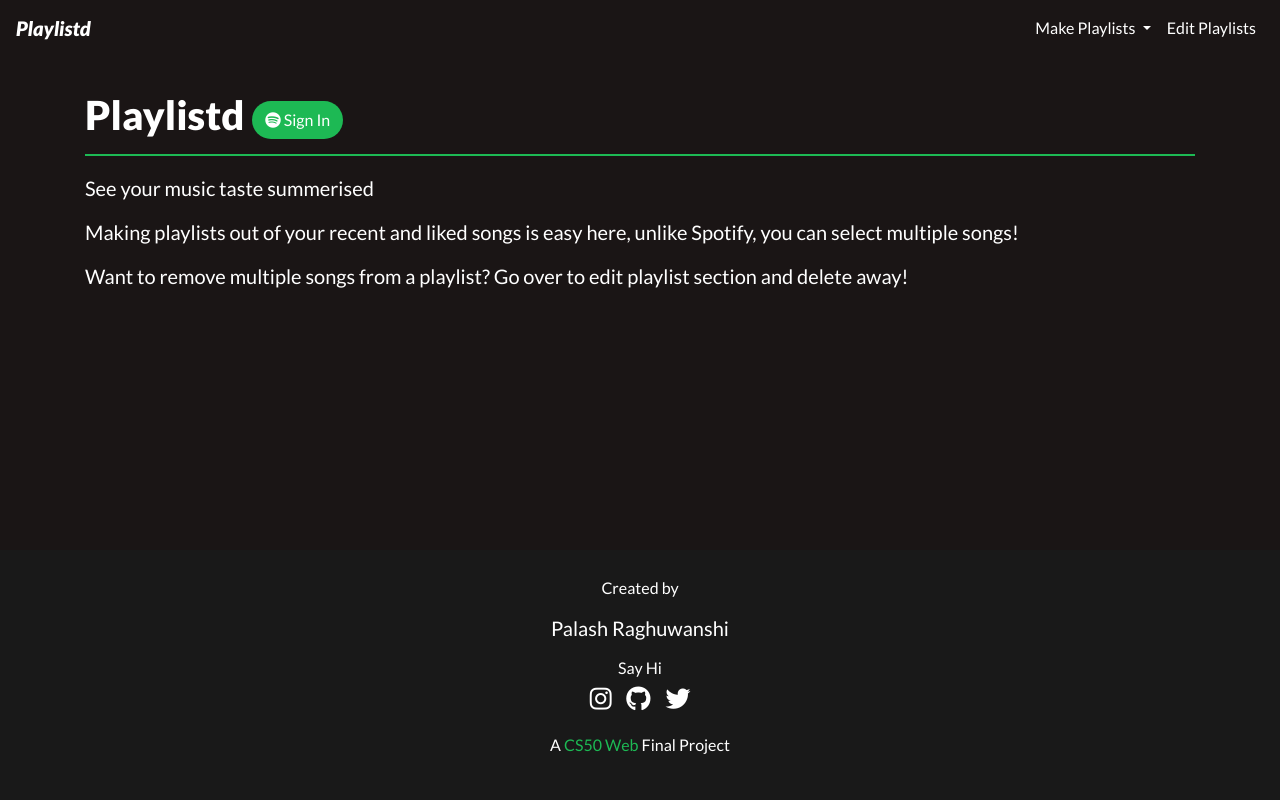
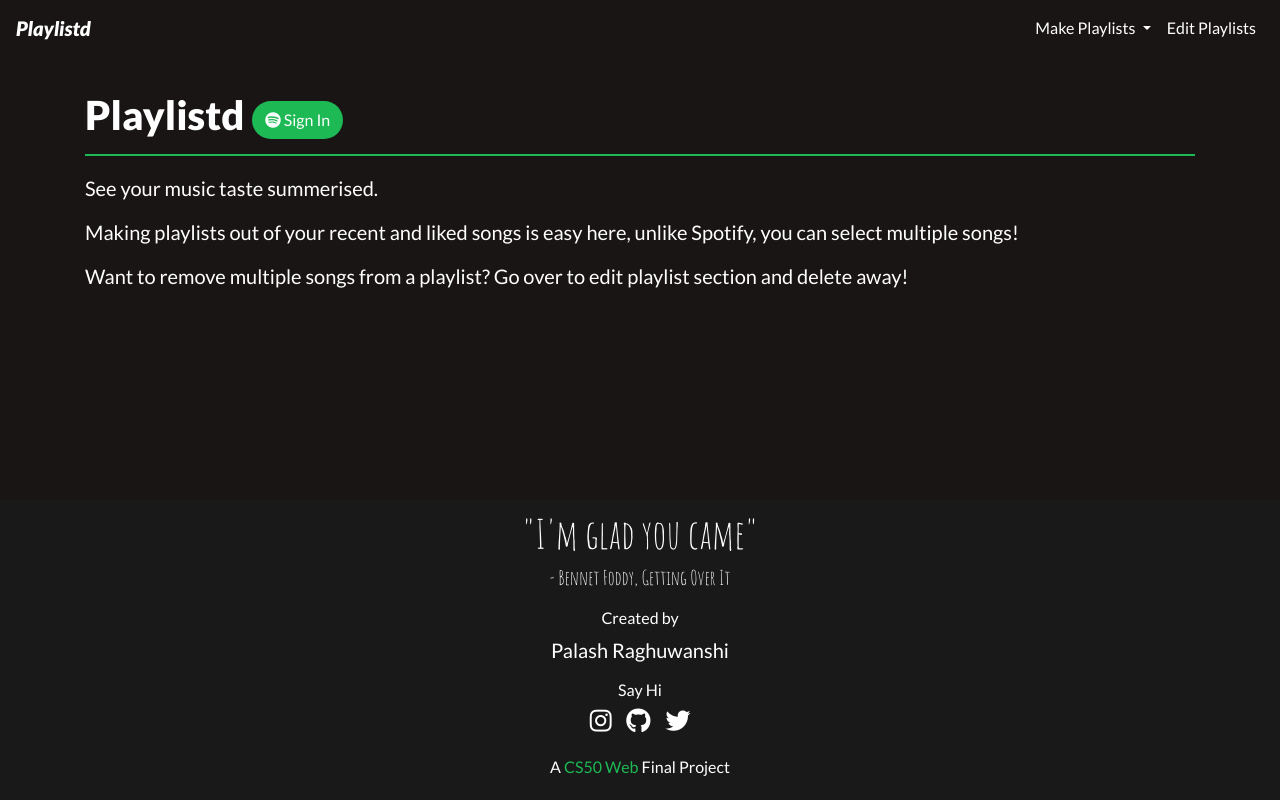
Before and after one commit to raghupalash/playlistd, a Django app: template app/templates/app/landing_page.html in a window 1280 px wide. Run offline with Django 3.2, Linux system fonts and the light colour scheme; the template is opened without the code that fills it, so the values that code supplies are empty; some libraries are stand-ins or nearby versions.

Commit message:
Add footer thanks

```diff
--- a/app/static/app/styles.css
+++ b/app/static/app/styles.css
@@ -9,7 +9,7 @@
 
 #main-container {
     min-height: 100%;
-    padding-bottom: 250px;
+    padding-bottom: 300px;
 }
 
 #profile-image {
@@ -280,8 +280,8 @@
     padding: 10px;
     margin-top: 40px;
     width:100%;
-    height:250px;
-    margin-top: -250px
+    height:300px;
+    margin-top: -300px;
 }
 
 .icons {
@@ -310,3 +310,8 @@
     border-left:#1DB954 3px solid;
     padding-left: 10px;
 }
+
+.thanks {
+    font-family: 'Amatic SC', cursive;
+    font-weight: 400;
+}
--- a/app/templates/app/landing_page.html
+++ b/app/templates/app/landing_page.html
@@ -13,7 +13,7 @@
                     </span>
                 </div>
                 <div>
-                    <div class="h5" style="font-weight:400; margin: 20px 0;">See your music taste summerised</div>
+                    <div class="h5" style="font-weight:400; margin: 20px 0;">See your music taste summerised.</div>
                     <div class="h5" style="font-weight:400; margin: 20px 0;">
                         Making playlists out of your recent and liked songs is easy here,
                         unlike Spotify, you can select multiple songs!
--- a/app/templates/app/layout.html
+++ b/app/templates/app/layout.html
@@ -13,6 +13,8 @@
 
         <link rel="preconnect" href="https://fonts.gstatic.com">
         <link href="https://fonts.googleapis.com/css2?family=Lato:ital,wght@0,400;0,900;1,900&display=swap" rel="stylesheet">
+        <link href="https://fonts.googleapis.com/css2?family=Amatic+SC&display=swap" rel="stylesheet">
+
         <link rel="stylesheet" href="https://cdn.jsdelivr.net/npm/bootstrap@4.6.0/dist/css/bootstrap.min.css" integrity="sha384-B0vP5xmATw1+K9KRQjQERJvTumQW0nPEzvF6L/Z6nronJ3oUOFUFpCjEUQouq2+l" crossorigin="anonymous">
         <link rel="stylesheet" href="{% static 'app/styles.css' %}">
     </head>
@@ -53,8 +55,12 @@
         </main>
 
         <footer>
+            <div class="thanks">
+                <h1>"I'm glad you came"</h1>
+                <h5>- Bennet Foddy, Getting Over It</h5>
+            </div>
             <p>
-                <p>Created by </p>
+                <p style="margin-bottom: 8px;">Created by </p>
                 <h5>Palash Raghuwanshi</h5>
             </p>
             <div>Say Hi</div>
```
Also changed, not shown: 1 other file.
